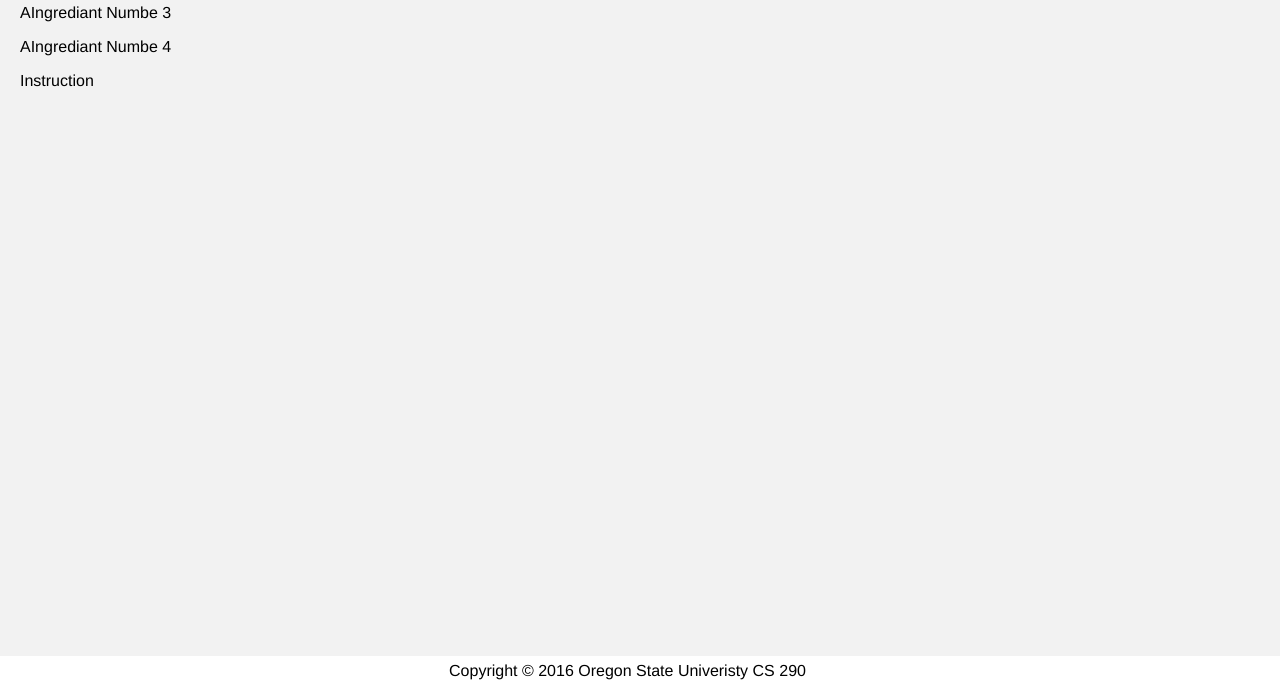
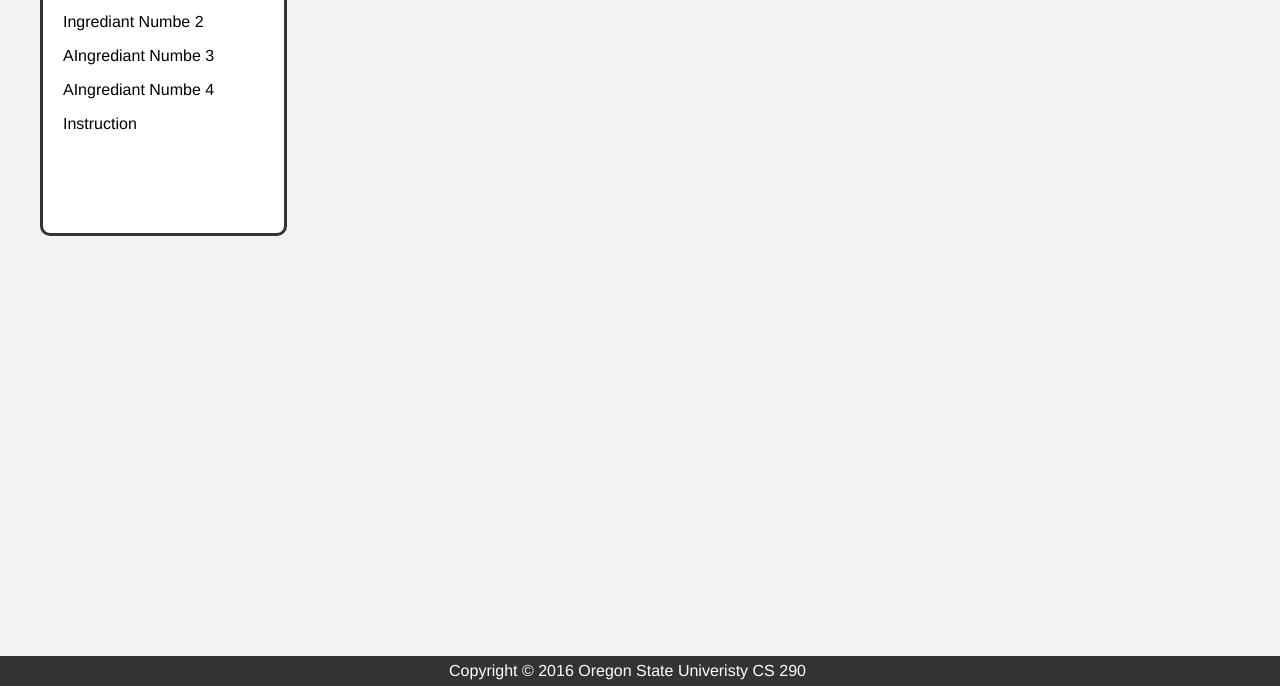
Before and after one commit to OSU-CS290-F16/final-project-dynamic-recipe-application, a plain HTML site: page index.html in a window 1280 px wide. Shown: the part 314-1000 px from the top of the page. Drawn offline with Linux system fonts and the light colour scheme; a script that the page names is missing.

Commit message:
added styling for footer and Recipe class

```diff
--- a/style.css
+++ b/style.css
@@ -60,6 +60,15 @@ nav {
   float: right;
 }
 
+
+
+.Recipe {
+  margin: 20px;
+  padding: 20px;
+  border: 3px solid #333;
+  border-radius: 10px;
+  background-color: #fff;
+}
 main {
   display: flex;
   flex-wrap: wrap;
@@ -70,7 +79,7 @@ main {
 
 
 
-ooter {
+footer {
   background-color: #333;
   color: white;
 }
```
